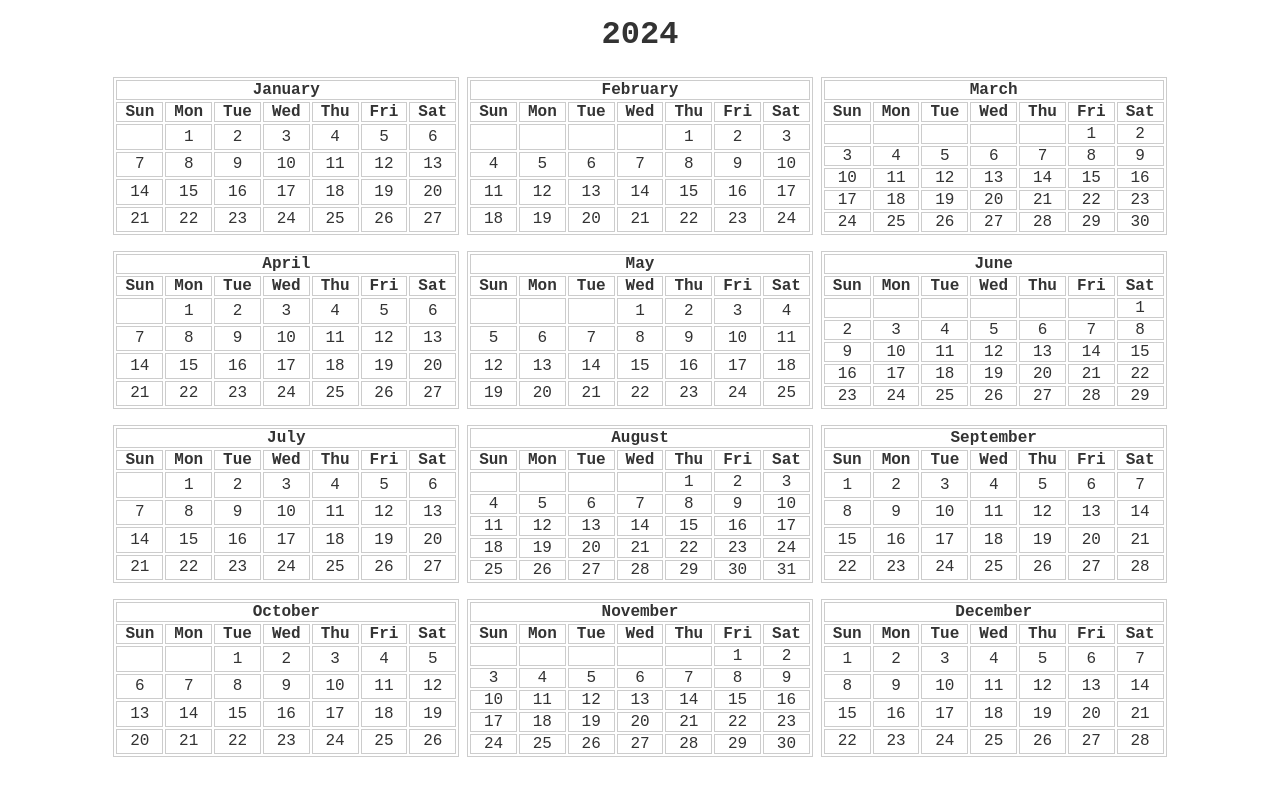
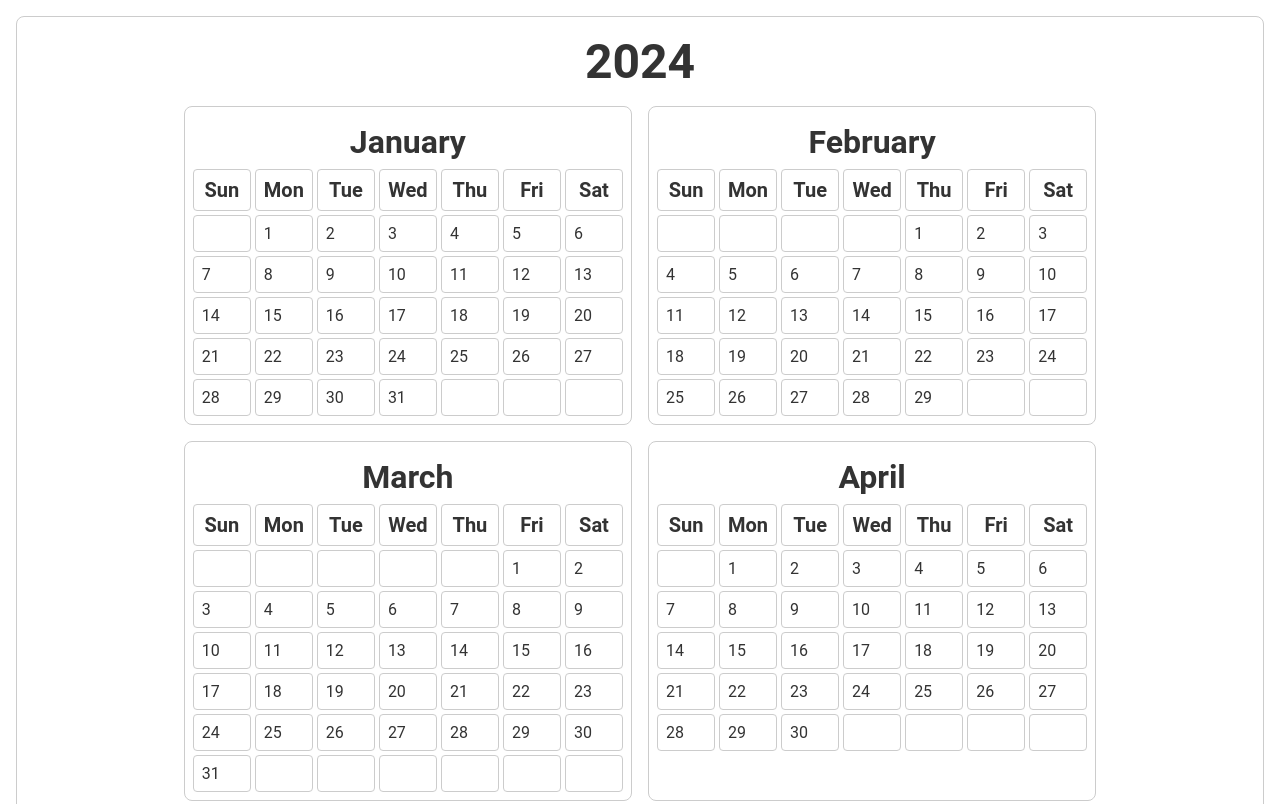
Before and after one commit to HoleInOneGolfer/Social-Media-Post-Manager, a website built with Vite: page index.html in a window 1280 px wide. Shown: the top 804 px of the page. Built offline with nearby package versions, Linux system fonts and the light colour scheme.

Commit message:
I did alot I can't  remember

```diff
--- a/src/components/calendar.elements.ts
+++ b/src/components/calendar.elements.ts
@@ -8,8 +8,15 @@ export class DayElement extends HTMLElement
         super()
         this.day = day;
 
+        // if not empty, then set id and text content
+        if ( this.day )
+        {
             //set id to yyyy-mm-dd
             this.id = day.date.toISOString().split( 'T' )[ 0 ];
+
+            //put text content to dd
+            this.innerText = day.date.getDate().toString();
+        }
     }
 }
 
@@ -17,21 +24,86 @@ export class MonthElement extends HTMLElement
 {
     month: Day[];
     day_elements: DayElement[] = [];
+
     constructor ( month: Day[] )
     {
-    super()
+        super();
         this.month = month;
 
-    //set id to yyyy-mm
-    this.id = month[ 0 ].date.toISOString().split( 'T' )[ 0 ].slice( 0, 7 );
+        this.setId();
+        this.appendMonthTitle();
+        const container = this.createContainer();
+        this.appendDayLabels( container );
+        this.appendEmptyDaysBeforeMonth( container );
+        this.appendDays( container );
+        this.appendEmptyDaysAfterMonth( container );
+    }
 
-    // populate day_elements and append them to `this`
+    private setId (): void
+    {
+        this.id = this.month[ 0 ].date.toISOString().split( 'T' )[ 0 ].slice( 0, 7 );
+    }
+
+    private appendMonthTitle (): void
+    {
+        const title = document.createElement( 'h2' );
+        title.textContent = this.month[ 0 ].date.toLocaleString( 'default', { month: 'long' } );
+        this.appendChild( title );
+    }
+
+    private createContainer (): HTMLElement
+    {
+        const container = document.createElement( 'div' );
+        this.appendChild( container );
+        return container;
+    }
+
+    private appendDayLabels ( container: HTMLElement ): void
+    {
+        const labels = [ 'Sun', 'Mon', 'Tue', 'Wed', 'Thu', 'Fri', 'Sat' ];
+        labels.forEach( ( label ) =>
+        {
+            const day_label = document.createElement( 'day-element' ) as DayElement;
+            day_label.classList.add( 'label' );
+            day_label.innerText = label;
+            container.appendChild( day_label );
+        } );
+    }
+
+    private appendEmptyDaysBeforeMonth ( container: HTMLElement ): void
+    {
+        const first_day = this.month[ 0 ].date.getDay();
+        for ( let i = 0; i < first_day; i++ )
+        {
+            const day_element = this.createEmptyDayElement();
+            container.appendChild( day_element );
+        }
+    }
+
+    private appendDays ( container: HTMLElement ): void
+    {
         this.day_elements = this.month.map( ( day ) => new DayElement( day ) );
-
         this.day_elements.forEach( ( day_element ) =>
         {
-      this.appendChild( day_element )
-    } )
+            container.appendChild( day_element );
+        } );
+    }
+
+    private appendEmptyDaysAfterMonth ( container: HTMLElement ): void
+    {
+        const last_day = this.month[ this.month.length - 1 ].date.getDay();
+        for ( let i = last_day; i < 6; i++ )
+        {
+            const day_element = this.createEmptyDayElement();
+            container.appendChild( day_element );
+        }
+    }
+
+    private createEmptyDayElement (): DayElement
+    {
+        const day_element = document.createElement( 'day-element' ) as DayElement;
+        day_element.classList.add( 'empty' );
+        return day_element;
     }
 }
 
@@ -39,21 +111,44 @@ export class CalendarElement extends HTMLElement
 {
     calendar: Calendar;
     month_elements: MonthElement[] = [];
+
     constructor ( year: number )
     {
-    super()
+        super();
         this.calendar = new Calendar( year );
 
-    //set id to yyyy
+        this.setId( year );
+        this.appendCalendarTitle( year );
+        const container = this.createContainer();
+        this.appendMonths( container );
+    }
+
+    private setId ( year: number ): void
+    {
         this.id = year.toString();
+    }
 
-    // populate month_elements and append them to `this`
+    private appendCalendarTitle ( year: number ): void
+    {
+        const title = document.createElement( 'h1' );
+        title.textContent = year.toString();
+        this.appendChild( title );
+    }
+
+    private createContainer (): HTMLElement
+    {
+        const container = document.createElement( 'div' );
+        this.appendChild( container );
+        return container;
+    }
+
+    private appendMonths ( container: HTMLElement ): void
+    {
         this.month_elements = this.calendar.days.map( ( month ) => new MonthElement( month ) );
-
         this.month_elements.forEach( ( month_element ) =>
         {
-      this.appendChild( month_element )
-    } )
+            container.appendChild( month_element );
+        } );
     }
 }
 
--- a/src/scripts/calendar.ts
+++ b/src/scripts/calendar.ts
@@ -36,4 +36,6 @@ export class Calendar
     }
     return calendar;
   }
+
+  addEvent ( month: number, day: number, event: string ): void { this.days[ month - 1 ][ day - 1 ].events.push( event ); }
 }
--- a/src/scripts/main.ts
+++ b/src/scripts/main.ts
@@ -1,8 +1,6 @@
 import '../styles/style.css';
 
 import { CalendarElement } from '../components/calendar.elements';
-import { createYear } from '../components/calendar.table.elements';
-import { Calendar } from './calendar';
 
 const { BASE_URL } = ( import.meta as any ).env;
 
@@ -13,11 +11,9 @@ document.addEventListener( 'DOMContentLoaded', () =>
   const main = document.querySelector( 'main' )
 
   const calendar_element = new CalendarElement( 2024 )
-  const calendar_table = new Calendar( 2024 )
 
   if ( main )
   {
-    main.appendChild( calendar_element );
-    main.appendChild( createYear( calendar_table.days ) );
+    main.appendChild( calendar_element )
   }
 } )
--- a/src/styles/style.css
+++ b/src/styles/style.css
@@ -28,6 +28,63 @@ body {
   padding: 0;
 }
 
+/** This is the CSS for the real version of the calendar */
+calendar-element {
+  display: block;
+  margin: 1rem;
+  padding: 0.5rem;
+  border: 1px solid var(--border-color);
+  border-radius: 0.5rem;
+
+  h1 {
+    text-align: center;
+    font-size: 3rem;
+    margin: 0.5rem 0;
+  }
+
+  div {
+    display: flex;
+    flex-direction: row;
+    flex-wrap: wrap;
+    justify-content: center;
+  }
+}
+month-element {
+  display: block;
+  margin: 0.5rem;
+  padding: 0.5rem;
+  border: 1px solid var(--border-color);
+  border-radius: 0.5rem;
+
+  h2 {
+    text-align: center;
+    font-size: 2rem;
+    margin: 0.5rem 0;
+  }
+
+  div {
+    display: grid;
+    grid-template-columns: repeat(7, 1fr);
+    grid-gap: 0.25rem;
+    justify-content: center;
+  }
+}
+day-element {
+  display: block;
+  padding: 0.5rem;
+  border: 1px solid var(--border-color);
+  border-radius: 0.25rem;
+  text-align: left;
+
+  /* if the day has the class label, then it is the name of the day */
+  &.label {
+    text-align: center;
+    font-weight: bold;
+    font-size: 1.25rem;
+  }
+}
+
+/** This is the CSS for the Table version of the calendar */
 .year {
   text-align: center;
   font-family: "Courier New", Courier, monospace;
--- a/typedoc.json
+++ b/typedoc.json
@@ -25,5 +25,6 @@
     "searchInComments": true,
     "plugin": [
         "typedoc-plugin-markdown"
-    ]
+    ],
+    "commentStyle": "line"
 }
```
Also changed, not shown: test/calendar.test.ts (+15 -34 lines). Lines whose indentation alone changed are shown as unchanged.
